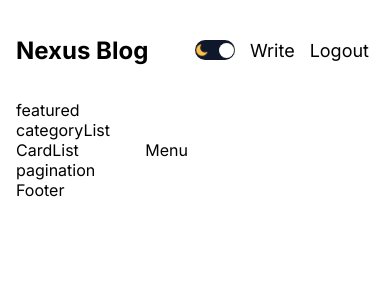
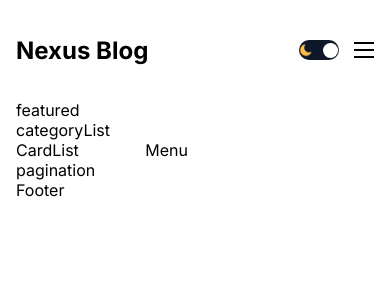
Before and after one commit to Akalanka-00/Nexus-Blog, a Next.js app: page / in a window 390 px wide. Shown: the top 300 px of the page. Built offline with nearby package versions, Linux system fonts and the light colour scheme.

Commit message:
navbar | responsive

```diff
--- a/src/components/authLinks/AuthLinks.tsx
+++ b/src/components/authLinks/AuthLinks.tsx
@@ -1,11 +1,35 @@
+"use client"
 import React from 'react'
 import styles from "./authLinks.module.css"
 import Link from 'next/link'
 
 const AuthLinks = () => {
   const status: boolean = true;
+  const [open, setOpen] = React.useState(false);
   return <>
     {status ?
+        <>
+          <Link href="/write" className={styles.link}>Write</Link>
+          <span className={styles.link}>Logout</span>
+        </>
+        :
+      <>
+      <Link href="/login" className={styles.link}>Login</Link>
+    </>
+    }
+
+    <div className={styles.burger} onClick={() => setOpen(!open)}>
+    <div className={styles.line}></div>
+    <div className={styles.line}></div>
+    <div className={styles.line}></div>
+    </div>
+
+    {open &&(
+      <div className={styles.responsiveMenu}>
+        <Link href="/">Homepage</Link>
+        <Link href="/">About</Link>
+        <Link href="/">Contact</Link>
+        {status ?
         <>
           <Link href="/write">Write</Link>
           <span className={styles.link}>Logout</span>
@@ -15,6 +39,8 @@
       <Link href="/login">Login</Link>
     </>
     }
+      </div>
+    )}
   </>
 }
 
--- a/src/components/authLinks/authLinks.module.css
+++ b/src/components/authLinks/authLinks.module.css
@@ -1,3 +1,42 @@
 .link{
     cursor: pointer;
 }
+
+.burger{
+    width: 20px;
+    height: 16px;
+    display: none;
+    flex-direction: column;
+    justify-content: space-between;
+    cursor: pointer;
+}
+
+.line{
+    width: 100%;
+    height: 2px;
+    background-color: var(--textColor);
+}
+
+.responsiveMenu{
+    position: absolute;
+    top: 100px;
+    left: 0;
+    background-color: var(--bg);
+    height: calc(100vh-100px);
+    width: 100%;
+    display: flex;
+    flex-direction: column;
+    align-items: center;
+    gap: 50px;
+    font-size: 36px;
+}
+
+@media screen and (max-width: 640px){
+    .burger{
+        display: flex;
+    }
+
+    .link{
+        display: none;
+    }
+}
--- a/src/components/navbar/navbar.module.css
+++ b/src/components/navbar/navbar.module.css
@@ -54,6 +54,9 @@
 
 
 @media screen and (max-width:640px) {
+    .links{
+        justify-content: flex-end;
+    }
     .link{
         display: none;
         }
```
